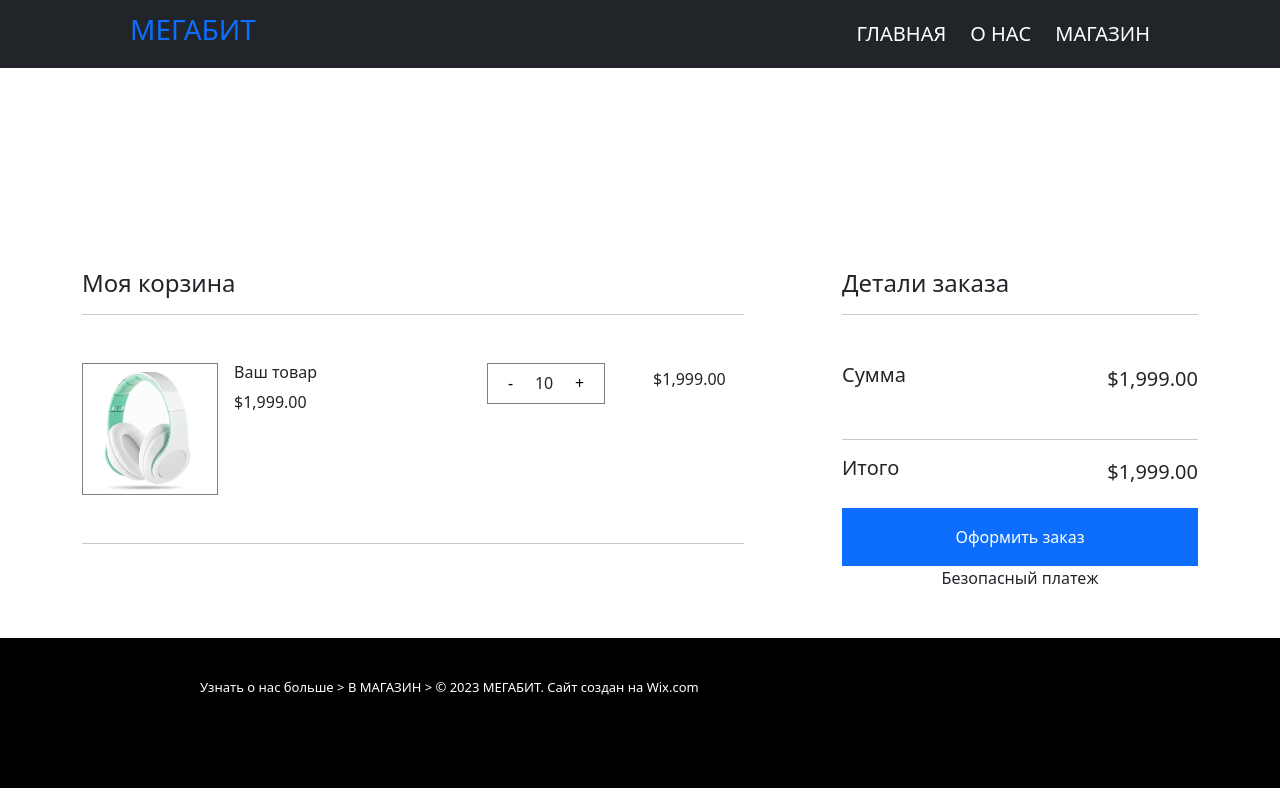
After one commit to Coderglmv/sdd, a Django app: template templates/pay.html in a window 1280 px wide. The commit adds this page. Run offline with Django 4.2, Linux system fonts and the light colour scheme; data comes from the database, SQL or seed files in the repository; the template is opened without the code that fills it: values that come from a table or form of the project are taken from there, most other values are stand-ins (such as "Sample title", 1, 10 or a date in 2020).

Commit message:
'dsdsda'

```diff
--- a/cofe_app/urls.py
+++ b/cofe_app/urls.py
@@ -1,5 +1,5 @@
 from django.urls import path
-from .views import about_us, main, shopView, bookView, database
+from .views import about_us, main, shopView, bookView, database, pay
 app_name = 'cofe'
 
 urlpatterns = [
@@ -8,5 +8,6 @@ urlpatterns = [
     path('shop/',  shopView, name='shop'),
     path('book/<int:pk>/',  bookView, name='book'),
     path('database/',  database, name='database'),
+    path('pay<int:pk>/',  pay, name='pay')
 
 ]
--- a/cofe_app/views.py
+++ b/cofe_app/views.py
@@ -47,3 +47,8 @@ def database(request):
 		'aboutProduct': aboutProduct,
 		'connection':connection
 		})
+
+def pay(request, pk):
+    quantity = request.POST['quantity']
+    product = Products.objects.get(id=pk)
+    return render(request, 'pay.html', {'quantity':quantity, 'product': product})
--- a/static/css/about_us.css
+++ b/static/css/about_us.css
@@ -21,3 +21,18 @@ main #to_book1{
     padding: 100px 250px;
     margin-top: 100px;
 }
+
+.quantity{
+	width: 118px;
+    border: 1px solid grey;
+    display: flex;
+    align-items: center;
+    justify-content: space-between;
+    padding: 0 14px;
+    height: 41px;
+}
+
+.quantity button{
+	border: none;
+	background: none;
+}
--- a/templates/main.html
+++ b/templates/main.html
@@ -30,7 +30,7 @@
 
     {% endblock %}
 
-    <section id="section5">
+    <section id="section5" class="mt-5">
         <p class="font-13">
             Узнать о нас больше >
             В МАГАЗИН >
--- /dev/null
+++ b/templates/pay.html
@@ -0,0 +1,92 @@
+{% extends 'main.html' %}
+{% load static %}
+{% block content %}
+
+
+
+<main>
+    <section id="pay" class="mb-5" style="margin-top: 269px;">
+        <div class="container">
+            <div class="row">
+                <div class="col-8" >
+                    <h4>Моя корзина</h4>
+                    <hr style="width: 90%">
+                    <div class="d-flex mt-5 mb-5">
+                        <div style="    width: 136px; border: 1px solid grey;">
+                            <img style="width: 130px;" src="{{product.image.url}}">
+                        </div>
+
+                        <div class="ms-3" style="margin-right: 170px">
+                            <h6>Ваш товар</h6>
+                            <p id="price">{{product.money}}{{product.price}}</p>
+                        </div>
+
+                        <div class="quantity">
+                            <button onclick="minus()"  class="mb-0">-</button>
+                            <p id="count" class="mb-0">{{quantity}}</p>
+                            <button onclick="add()" class="mb-0">+</button>
+                        </div>
+                        <div class="ms-5">
+                            <p class="mb-0 mt-1" id="all_price">{{product.money}}{{product.price}}</p>
+                        </div>
+                    </div>
+                    <hr style="width: 90%">
+                </div>
+
+                <div class="col-4">
+                    <h4>Детали заказа</h4>
+                    <hr>
+                    <div class="d-flex justify-content-between mt-5 mb-5">
+                        <div>
+                            <h5 style="font-weight: 100" class="mb-0">Сумма</h5>
+                        </div>
+                        <div>
+                            <h5 style="font-weight: 100" class="mb-0 mt-1" id="all_price">{{product.money}}{{product.price}}</h5>
+                        </div>
+                    </div>
+                    <hr>
+                    <div class="d-flex  justify-content-between">
+                        <div>
+                            <h5 style="font-weight: 100" class="mb-0">Итого</h5>
+                        </div>
+                        <div>
+                            <h5 style="font-weight: 100" class="mb-0 mt-1" id="all_price">{{product.money}}{{product.price}}</h5>
+                        </div>
+                    </div>
+                    <button class="w-100 btn btn-primary text-center rounded-0 mt-4 py-3">Оформить заказ</button>
+                    <div class="text-center">
+                        Безопасный платеж
+                    </div>
+                </div>
+
+            </div>
+        </div>
+
+    </section>
+</main>
+
+<script type="text/javascript">
+    let count =  parseInt(document.getElementById("count").innerHTML)
+    function add() {
+        count += 1;
+        s = document.getElementById("count").innerHTML = count;
+        price = document.getElementById("price").innerHTML;
+        a = s * price[3];
+        document.getElementById("all_price").innerHTML = a;
+    }
+    function minus() {
+        count -= 1;
+        s = document.getElementById("count").innerHTML = count;
+        price = document.getElementById("price").innerHTML;
+        a = s * price[3];
+        document.getElementById("all_price").innerHTML = a;
+        // location.reload()
+    }
+
+
+
+
+
+</script>
+
+{% endblock %}
```
Also changed, not shown: templates/block_main.html (+19 -0 lines), templates/book.html (+14 -5 lines).
